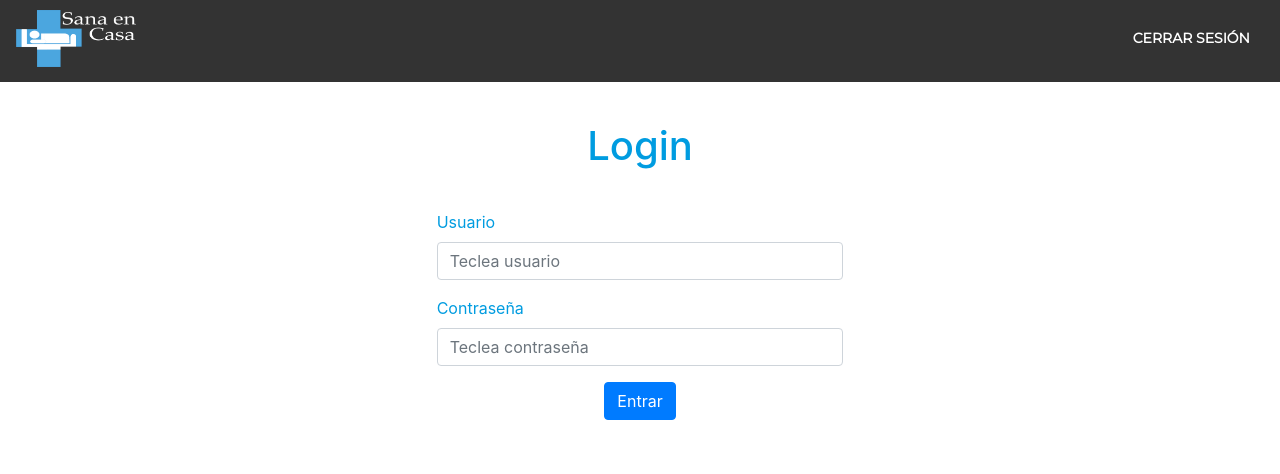
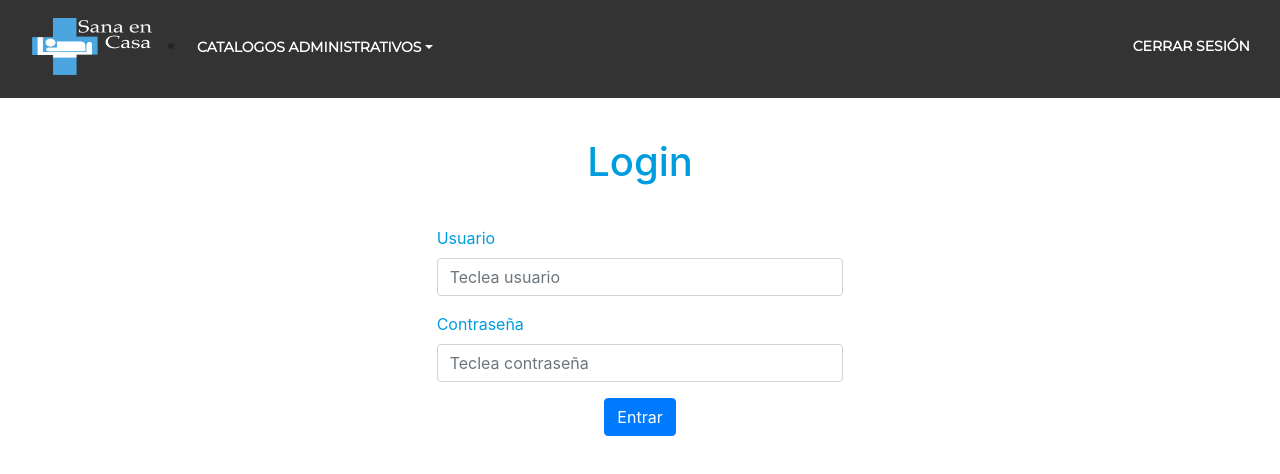
Before and after one commit to etisysorg/SanaEnCasa, a React app in the folder client/: page /inventario in a window 1280 px wide. Shown: the top 474 px of the page. Built offline with nearby package versions, Linux system fonts and the light colour scheme.

Commit message:
Created home UI and correct routing of components

```diff
--- a/client/src/components/App.tsx
+++ b/client/src/components/App.tsx
@@ -3,6 +3,8 @@ import './../assets/scss/App.scss'
 import { Switch, Route } from 'react-router-dom'
 import Home from './Home'
 import LoginInventario from './Inventario/loginInventario'
+import CapturaEquipoMedico from './Inventario/CapturaEquipoMedico'
+import CapturaPacientes from './Inventario/CapturaPacientes'
 
 
 
@@ -18,6 +20,8 @@ const Main = () => (
     <Switch>
       <Route exact path='/' component={ Home } />
       <Route path='/inventario' component={ LoginInventario } />
+      <Route path='/equipoMedico' component={ CapturaEquipoMedico } />
+      <Route path='/pacientes' component={ CapturaPacientes } />
     </Switch>
   </main>
 )
--- /dev/null
+++ b/client/src/components/Inventario/HomeInventario.tsx
@@ -0,0 +1,32 @@
+import * as React from 'react'
+import NavbarInventario from './NavbarInventario'
+import CapturaEquipoMedico from './CapturaEquipoMedico'
+
+const logo = require('./../../assets/img/logo.png')
+
+
+
+type State = {
+}
+
+type Props = {
+}
+
+export default class LoginInventario extends React.Component<Props, State> {
+
+    constructor(props) {
+        super(props)
+    }
+
+    render() {
+        return (
+            <div>
+                <NavbarInventario />
+                <h1 style={{ paddingTop: '20px' }} className='text-center'>Bienvenido al inventario de Sana En Casa</h1>
+                <div className='text-center'>
+                    <img style={{ width: '300px', paddingTop: '20px' }} src={ logo } />
+                </div>
+            </div>
+        )
+    }
+}
--- a/client/src/components/Inventario/LoginInventario.tsx
+++ b/client/src/components/Inventario/LoginInventario.tsx
@@ -1,6 +1,7 @@
 import * as React from 'react'
 import NavbarInventario from './NavbarInventario'
 import CapturaEquipoMedico from './CapturaEquipoMedico'
+import HomeInventario from './HomeInventario'
 import Swal from 'sweetalert2'
 
 
@@ -63,7 +64,7 @@ export default class LoginInventario extends React.Component<Props, State> {
 
     render() {
         if (localStorage.getItem('loggedIn') === 'true') {
-            return <CapturaEquipoMedico />
+            return <HomeInventario />
         }
         return (
             <div>
--- a/client/src/components/Inventario/NavbarInventario.tsx
+++ b/client/src/components/Inventario/NavbarInventario.tsx
@@ -1,5 +1,7 @@
 import * as React from 'react'
+import { Link } from 'react-router-dom'
 const logo = require('./../../assets/img/logoNavbar.png')
+
 
 type State = {
 }
@@ -22,10 +24,24 @@ export default class NavbarInventario extends React.Component<Props, State> {
         return (
             <div>
                 <nav id='navBackground' className='navbar navbar-expand-lg navbar-dark'>
-                    <a className='text-uppercase navTitle' href='#home'><img id='logoHeader' src={ logo } alt='' /></a>
+                    <Link style={ { color: 'black', fontSize: '28px' } } className='navItem nav-link' to='/inventario'><img id='logoHeader' src={ logo } alt='' /></Link>
                     <button id='buttonCollapse' className='navbar-toggler' type='button' data-toggle='collapse' data-target='#navbarSupportedContent' aria-controls='navbarSupportedContent' aria-expanded='false' aria-label='Toggle navigation'>
                         <span className='navbar-toggler-icon'></span>
                     </button>
+                    <li className='nav-item dropdown'>
+                        <a style={{ fontFamily: 'Montserrat', paddingRight: '10px' }} className='navItems text-uppercase dropdown-toggle' href='#' id='navbarDropdown' role='button' data-toggle='dropdown'>
+                            Catalogos Administrativos
+                        </a>
+                        <div className='dropdown-menu' aria-labelledby='navbarDropdown'>
+                            <li className='dropdown-item dropdown-submenu'>
+                                <Link style={ { color: 'black', fontSize: '28px' } } className='navItem nav-link' to='/equipoMedico'><h6>Equipo Medico</h6></Link>
+                            </li>
+                            <li className='dropdown-item dropdown-submenu'>
+                                <Link style={ { color: 'black', fontSize: '28px' } } className='navItem nav-link' to='/pacientes'><h6>Pacientes</h6></Link>
+                            </li>
+
+                        </div>
+                    </li>
                     <div className='collapse navbar-collapse' id='navbarSupportedContent'>
                         <ul className='navbar-nav ml-auto'>
                             <li className='nav-item'>
```
